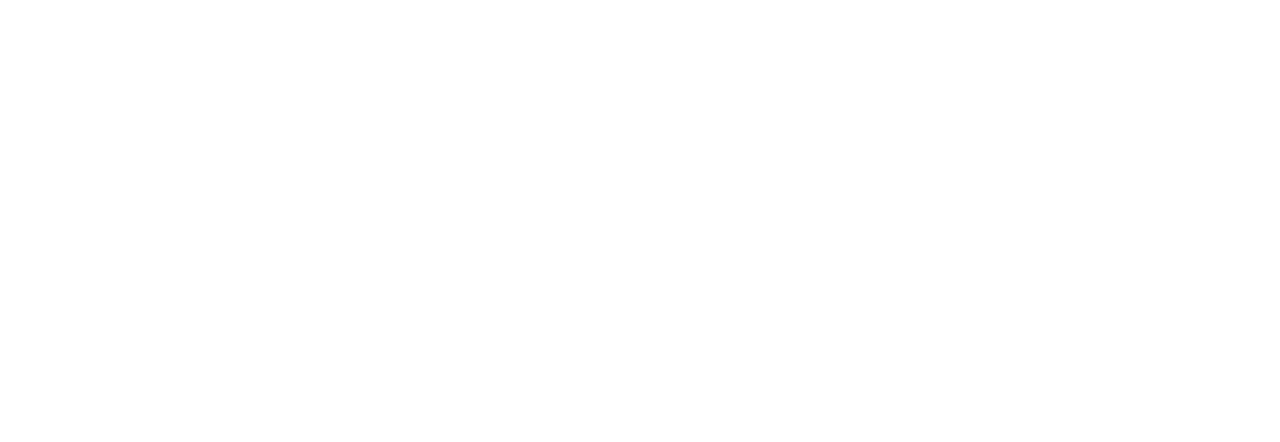
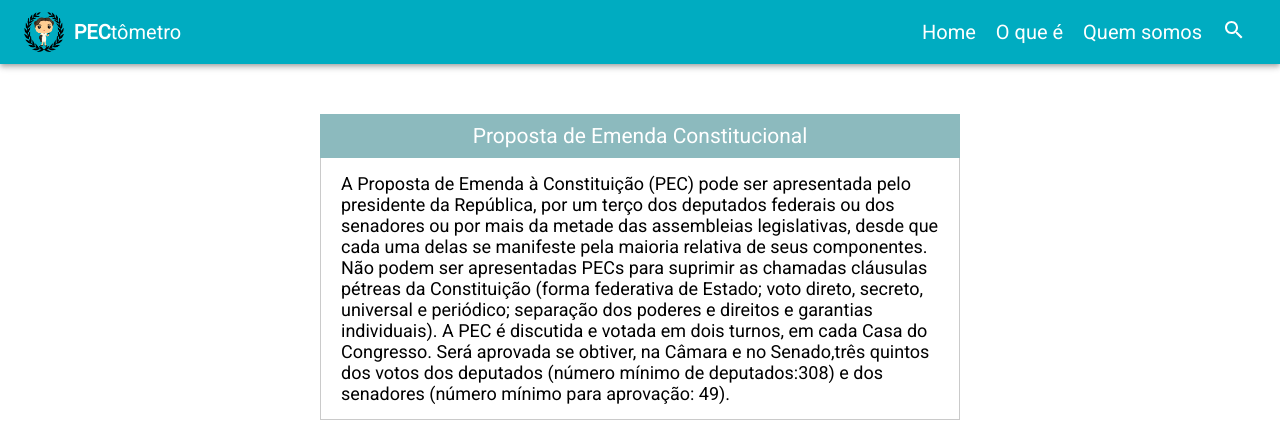
Before and after one commit to murilocg/pectometro, a React (Create React App) app: page /oquee in a window 1280 px wide. Shown: the top 442 px of the page. Built offline with nearby package versions, Linux system fonts and the light colour scheme.

Commit message:
Pagina o que e

```diff
--- a/src/view/index.js
+++ b/src/view/index.js
@@ -3,6 +3,7 @@
 import TelaInicial from './telainicial/TelaInicial';
 import VisualizarPec from './visualizarpec/VisualizarPec';
 import Pesquisa from './pesquisa/Pesquisa';
+import { OQueE } from './info';
 import history from '../shared/history';
 
 const Rotas = () => (
@@ -11,6 +12,7 @@
       <Route exact path='/' render={withRouter(TelaInicial)} />
       <Route path='/pec/:idPec' render={withRouter(VisualizarPec)} />
       <Route path='/pesquisa' render={withRouter(Pesquisa)} />
+      <Route path='/oquee' render={withRouter(OQueE)} />
     </Switch>
   </Router>
 );
--- /dev/null
+++ b/src/view/info/OQueE.jsx
@@ -0,0 +1,33 @@
+import React, { useEffect } from 'react';
+import { Grid } from '@material-ui/core';
+import { ZoomIn } from '@material-ui/icons';
+import styles from './styles';
+import { withTemplate } from '../componentes/template';
+
+const OQueE = () => {
+  const classes = styles();
+  return (
+    <Grid container justify='center'>
+      <Grid item xs={12} sm={10} md={6}>
+        <Grid container className={classes.oqueeContainer}>
+          <Grid item xs={12} className={classes.oqueeTitulo}>
+            Proposta de Emenda Constitucional
+          </Grid>
+          <Grid item xs={12} className={classes.oqueeExplicacao}>
+            A Proposta de Emenda à Constituição (PEC) pode ser apresentada pelo presidente da
+            República, por um terço dos deputados federais ou dos senadores ou por mais da metade
+            das assembleias legislativas, desde que cada uma delas se manifeste pela maioria
+            relativa de seus componentes. Não podem ser apresentadas PECs para suprimir as chamadas
+            cláusulas pétreas da Constituição (forma federativa de Estado; voto direto, secreto,
+            universal e periódico; separação dos poderes e direitos e garantias individuais). A PEC
+            é discutida e votada em dois turnos, em cada Casa do Congresso. Será aprovada se
+            obtiver, na Câmara e no Senado,três quintos dos votos dos deputados (número mínimo de
+            deputados:308) e dos senadores (número mínimo para aprovação: 49).
+          </Grid>
+        </Grid>
+      </Grid>
+    </Grid>
+  );
+};
+
+export default withTemplate(OQueE);
--- /dev/null
+++ b/src/view/info/index.js
@@ -0,0 +1 @@
+export { default as OQueE } from './OQueE';
--- /dev/null
+++ b/src/view/info/styles.js
@@ -0,0 +1,23 @@
+import { makeStyles } from '@material-ui/styles';
+
+const styles = makeStyles(() => ({
+  oqueeContainer: {
+    marginTop: 50
+  },
+  oqueeExplicacao: {
+    fontSize: '18px',
+    border: '1px solid #CACACA',
+    borderTop: 'none',
+    padding: '15px',
+    paddingLeft: '20px'
+  },
+  oqueeTitulo: {
+    background: '#8CBABE',
+    color: 'white',
+    fontSize: '21px',
+    textAlign: 'center',
+    padding: '10px 0px'
+  }
+}));
+
+export default styles;
```
